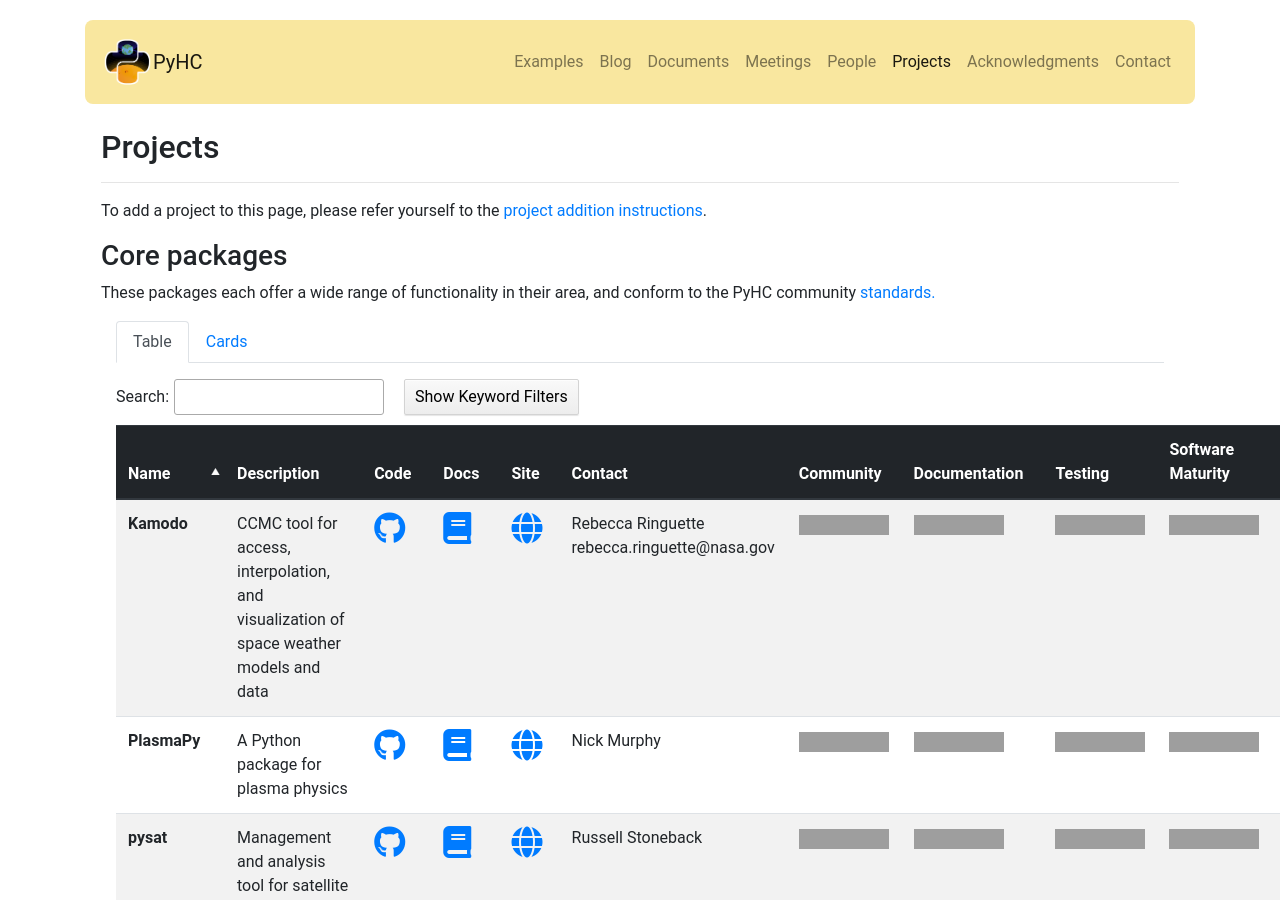
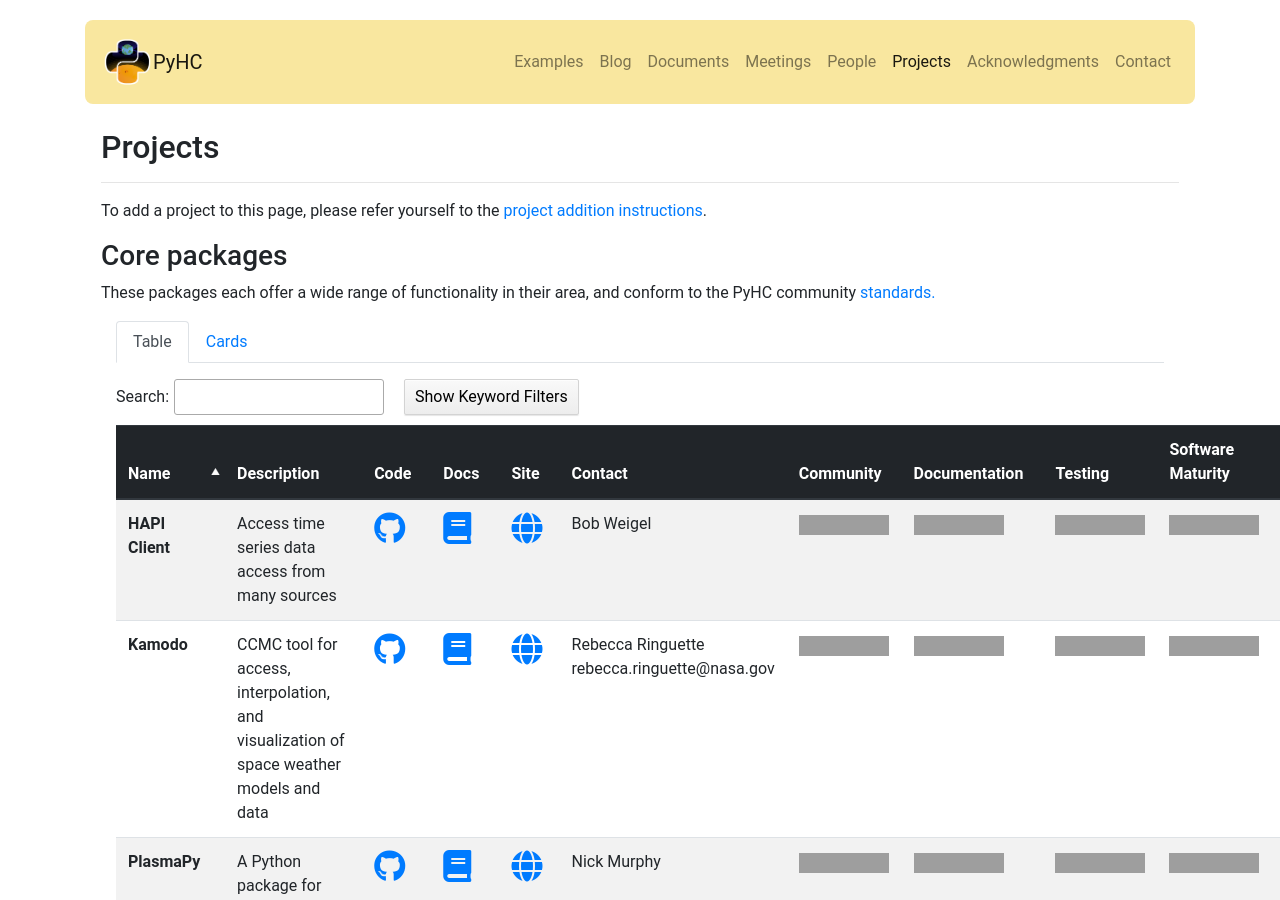
Before and after one commit to heliophysicsPy/heliophysicsPy.github.io, a Jekyll site: the page built from _pages/projects.html, in a window 1280 px wide and 900 px high. Built offline with Jekyll 4.4.1, drawn with Linux system fonts in a browser that asks for light colours; nearby versions of some CDN libraries; grey boxes are pictures that could not be loaded.

Commit message:
Move HAPI to projects_core.yml

```diff
--- a/_data/projects_core.yml
+++ b/_data/projects_core.yml
@@ -83,3 +83,18 @@
   software_maturity: ["https://img.shields.io/badge/Requires%20improvement-red.svg", "Requires improvement"]
   python3: ["https://img.shields.io/badge/Good-brightgreen.svg", "Good"]
   license: ["https://img.shields.io/badge/Good-brightgreen.svg", "Good"]
+
+- name: "HAPI Client"
+  url: "https://github.com/hapi-server/client-python"
+  description: "Access time series data access from many sources"
+  logo: "https://avatars0.githubusercontent.com/u/22482204?s=200&v=4"
+  docs: "https://github.com/hapi-server/client-python/blob/master/README.rst"
+  code: "https://github.com/hapi-server/client-python"
+  contact: "Bob Weigel"
+  keywords: ["data_retrieval","line_plots","plotting","spectra"]
+  community: ["https://img.shields.io/badge/Good-brightgreen.svg", "Good"]
+  documentation: ["https://img.shields.io/badge/Good-brightgreen.svg", "Good"]
+  testing: ["https://img.shields.io/badge/Good-brightgreen.svg", "Good"]
+  software_maturity: ["https://img.shields.io/badge/Good-brightgreen.svg", "Good"]
+  python3: ["https://img.shields.io/badge/Good-brightgreen.svg", "Good"]
+  license: ["https://img.shields.io/badge/Good-brightgreen.svg", "Good"]
```
